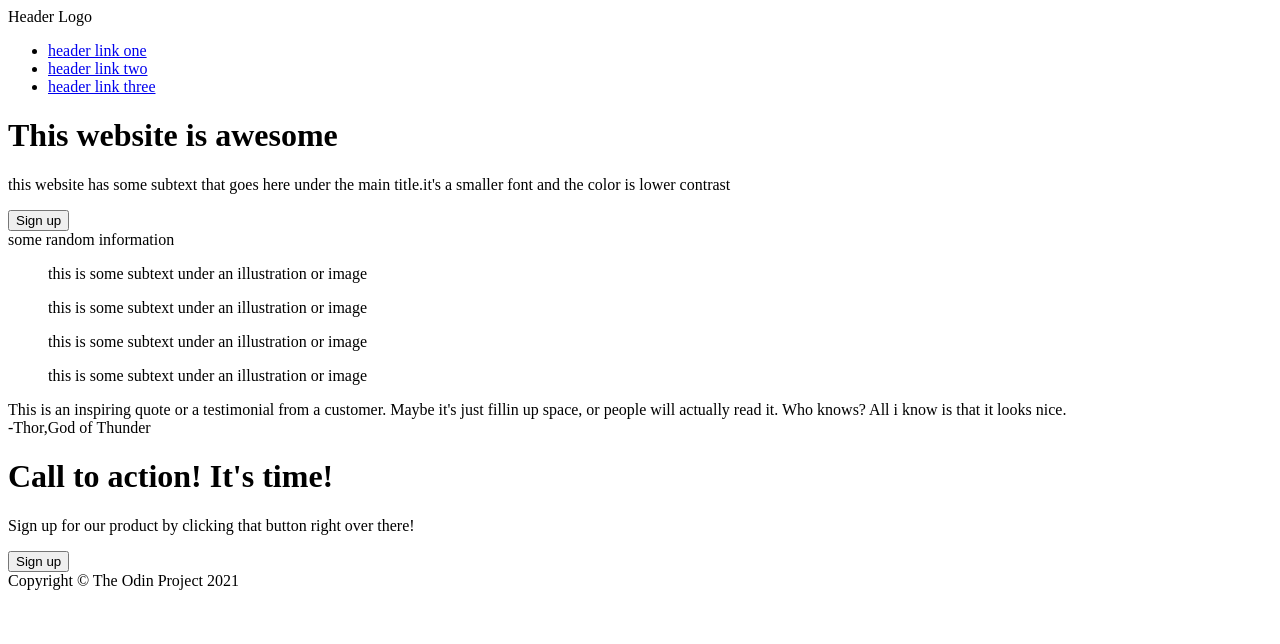
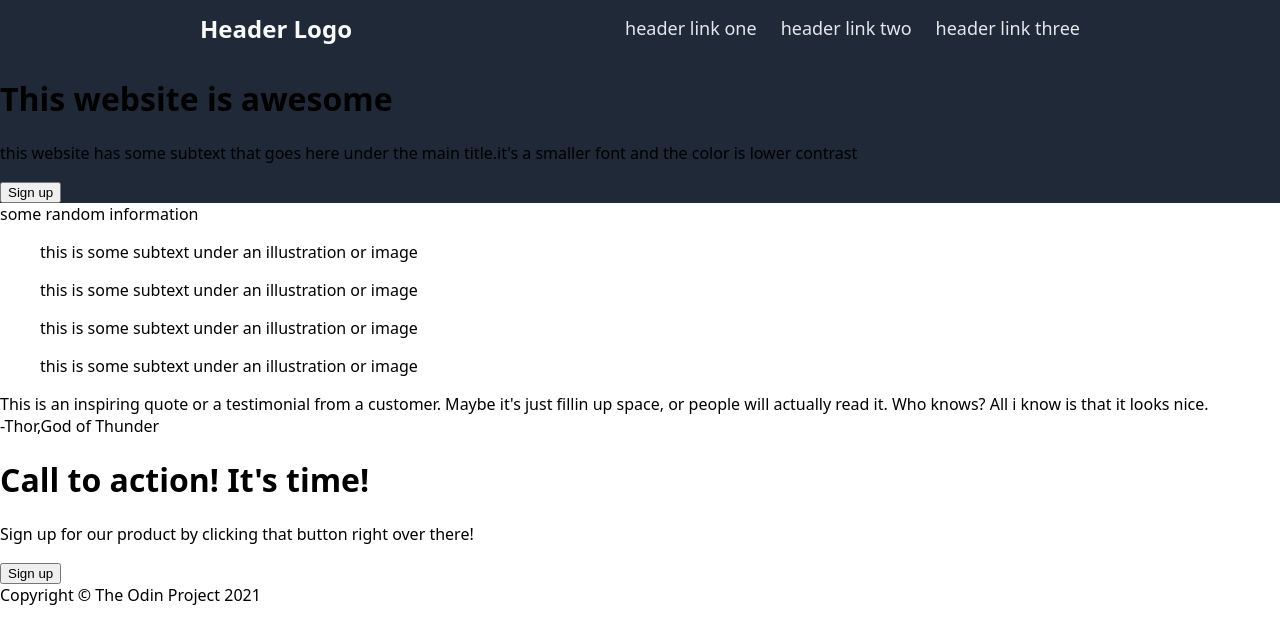
Before and after one commit to HeitorHMA/Landing-Page, a plain HTML site: page index.html in a window 1280 px wide. Drawn offline with Linux system fonts and the light colour scheme.

Commit message:
Add header styles

```diff
--- a/index.html
+++ b/index.html
@@ -8,9 +8,10 @@
 </head>
 <body>
 <div class="top">
+    <div class="">
     <div class="header">
         <div class="logo">Header Logo</div>
-        <ul>
+        <ul class="headerlinks">
             <li><a href="#">header link one</a></li>
             <li><a href="#">header link two</a></li>
             <li><a href="#">header link three</a></li>
@@ -24,6 +25,7 @@
         </div>
         <div class="plcimg"></div>
     </div>
+</div>
 </div>
     <div class="body">
         <div class="infotitle">some random information</div>
--- a/style.css
+++ b/style.css
@@ -0,0 +1,33 @@
+body{
+    font-family: system-ui, -apple-system, BlinkMacSystemFont, 'Segoe UI', Roboto, Oxygen, Ubuntu, Cantarell, 'Open Sans', 'Helvetica Neue', sans-serif;
+    margin: 0;
+    height: 100vh;
+    display: flex;
+    flex-direction: column;
+}
+.top{
+    background-color:#1F2937 ;
+}
+.header{
+    margin-left: 200px;
+    margin-right: 200px;
+    display: flex;
+    justify-content: space-between;
+    align-items: center;
+}
+.logo{
+    font-size: 24px;
+    color: #f9faf8;
+    font-weight: bolder;
+}
+ul{
+    list-style: none;
+    display: flex;
+    justify-content: space-between;
+    gap: 24px;
+}
+a{
+    font-size: 18px;
+    color: #e5e7eb;
+    text-decoration: none;
+}
```
